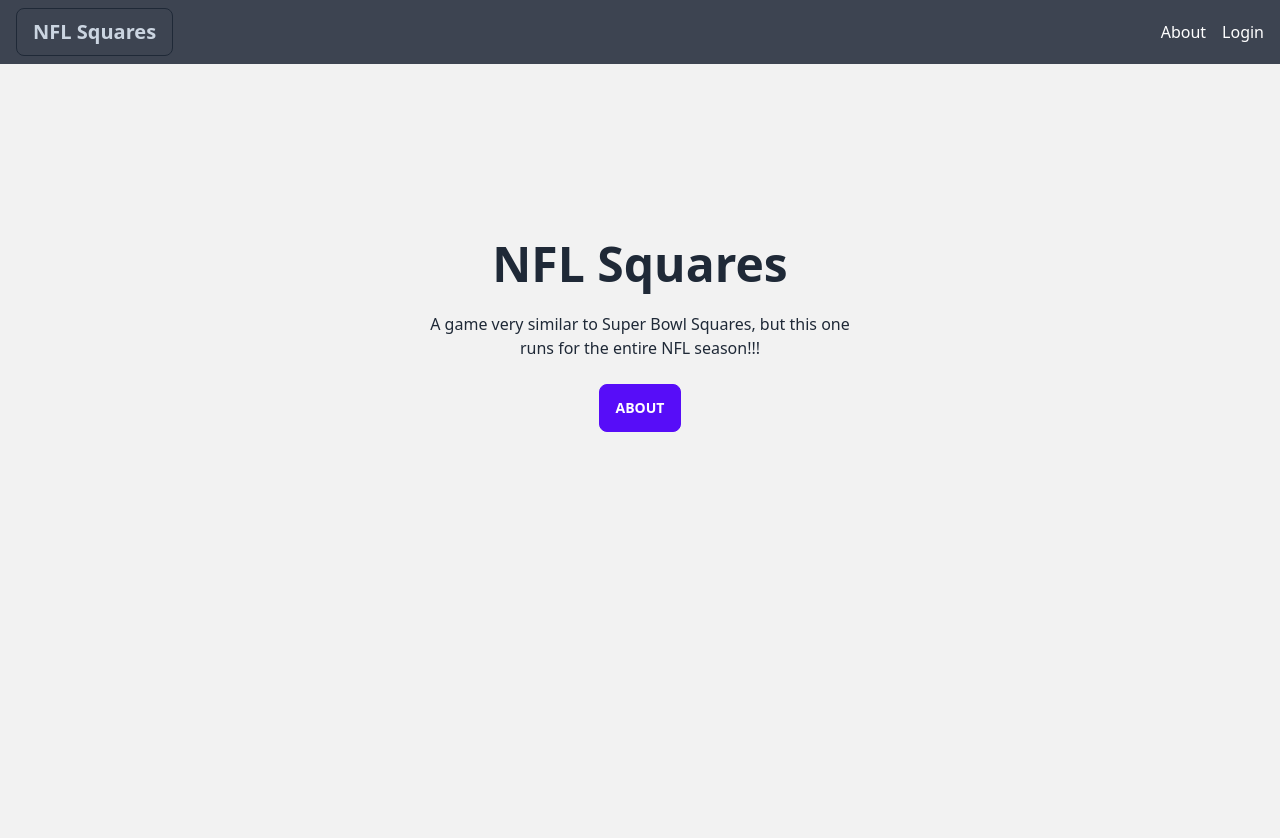
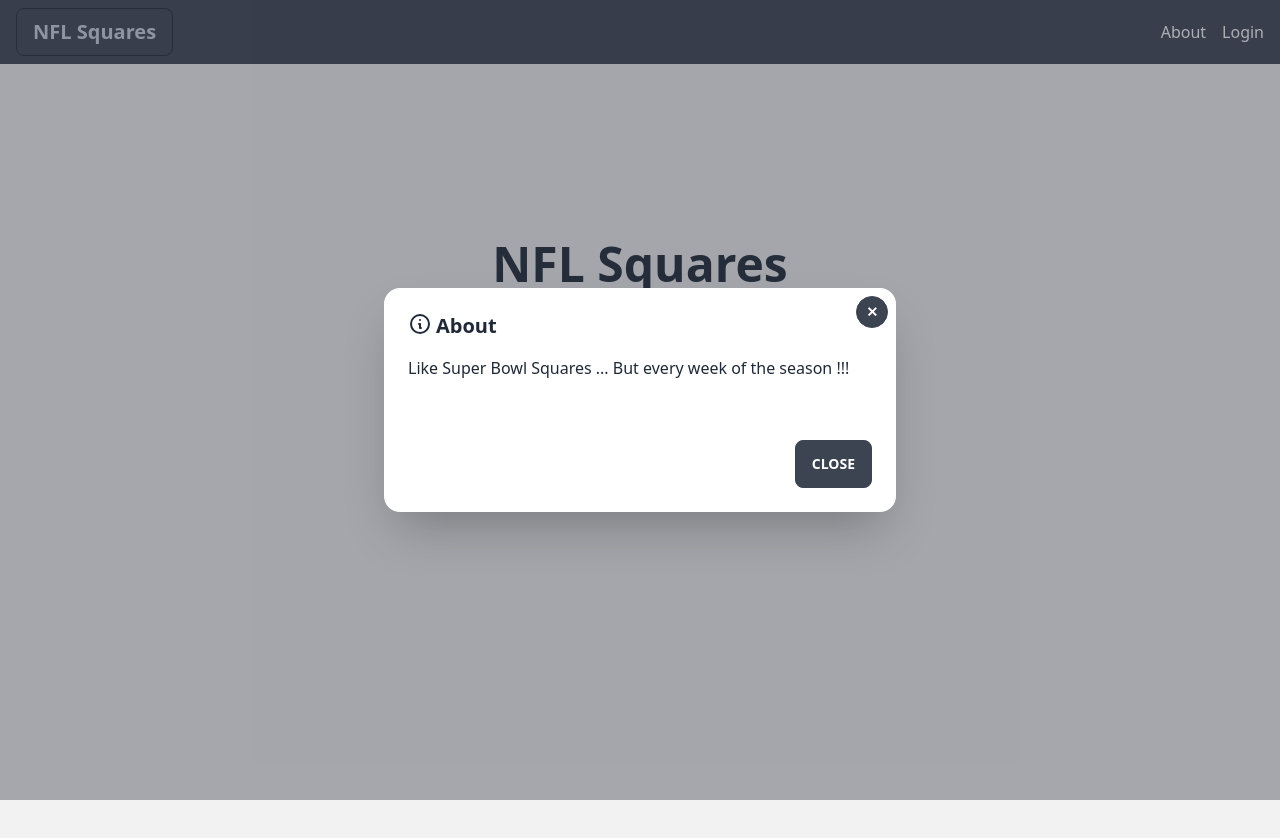
Before and after one commit to SeanPlusPlus/nfl-squares, a Next.js app: page / in a window 1280 px wide. Both pictures are taken after a click on the button "About". Shown: the top 838 px of the page. Built offline with nearby package versions, Linux system fonts and the light colour scheme.

Commit message:
main: about

```diff
--- a/components/nav.js
+++ b/components/nav.js
@@ -1,14 +1,13 @@
 import Link from 'next/link'
-import { useContext } from 'react'
+import { useContext, useState } from 'react'
 import { GlobalContext } from '../context/GlobalState'
 
 const Nav = () => {
+  const [modalAbout, setModalAbout] = useState('')
+  const [modalProfile, setModalProfile] = useState('')
   const {
     imx,
     account,
-
-    // modalAbout
-    setModalAbout,
   } = useContext(GlobalContext)
 
   const handleLogin = () => {
@@ -16,13 +15,19 @@
   }
 
   const handleOpenProfile = () => {
+    setModalProfile('modal-open')
   }
 
   const handleCloseProfile = () => {
+    setModalProfile('')
   }
 
   const handleOpenAbout = () => {
-    setModalAbout(true)
+    setModalAbout('modal-open')
+  }
+
+  const handleCloseAbout = () => {
+    setModalAbout('')
   }
 
   return (
@@ -66,7 +71,7 @@
       </div>
 
       { account && (
-        <div className={`modal ${modal.profile}`}>
+        <div className={`modal ${modalProfile}`}>
           <div className="modal-box">
             <h3 className="font-bold text-xl flex">
               <svg xmlns="http://www.w3.org/2000/svg" className="h-6 w-6" fill="none" viewBox="0 0 24 24" stroke="currentColor" strokeWidth={2}>
@@ -97,6 +102,28 @@
           </div>
         </div>
       )}
+
+      <div className={`modal ${modalAbout}`}>
+        <div className="modal-box relative">
+          <label htmlFor="my-modal-3" className="btn btn-sm btn-circle absolute right-2 top-2" onClick={handleCloseAbout}>✕</label>
+          <h3 className="font-bold text-xl flex">
+            <svg xmlns="http://www.w3.org/2000/svg" className="h-6 w-6" fill="none" viewBox="0 0 24 24" stroke="currentColor" strokeWidth={2}>
+              <path strokeLinecap="round" strokeLinejoin="round" d="M13 16h-1v-4h-1m1-4h.01M21 12a9 9 0 11-18 0 9 9 0 0118 0z" />
+            </svg>
+            <span className="ml-1 text-xl mb-4">
+              About
+            </span>
+          </h3>
+          <div>
+            <p className="pb-4">
+              Like Super Bowl Squares ... But every week of the season !!!
+            </p>
+          </div>
+          <div className="modal-action pt-5">
+            <label htmlFor="my-modal" className="btn" onClick={handleCloseAbout}>Close</label>
+          </div>
+        </div>
+      </div>
     </>
   )
 }
--- a/context/GlobalState.js
+++ b/context/GlobalState.js
@@ -11,7 +11,6 @@
 const initialState = {
   NODE_ENV,
   account: null,
-  modalAbout: null,
 }
 
 export const GlobalContext = createContext(initialState);
@@ -29,13 +28,6 @@
     });
   }
 
-  function setModalAbout(data) {
-    dispatch({
-      type: 'UPDATE_MODAL_ABOUT',
-      payload: data
-    });
-  }
-
   useEffect(() => {
     log('state', 'rgb(217, 38, 169)', state);
   }, [state])
@@ -44,7 +36,6 @@
       {
         ...initialState,
         setAccount,
-        setModalAbout,
       }
     } > {
       children
--- a/pages/index.js
+++ b/pages/index.js
@@ -2,9 +2,6 @@
 import Header from '../components/header'
 import Nav from '../components/nav'
 import Home from '../components/home'
-
-// modal components
-import About from '../components/modals/about'
 
 export default function App() {
   return (
@@ -12,8 +9,6 @@
       <Header />
       <Nav />
       <Home />
-
-      <About />
     </div>
   )
 }
--- a/reducers/AppReducer.js
+++ b/reducers/AppReducer.js
@@ -12,11 +12,6 @@
         ...state,
         account: action.payload,
       }
-    case 'UPDATE_MODAL_ABOUT':
-      return {
-        ...state,
-        modalAbout: action.payload,
-      }
     default:
       return state;
   }
```
